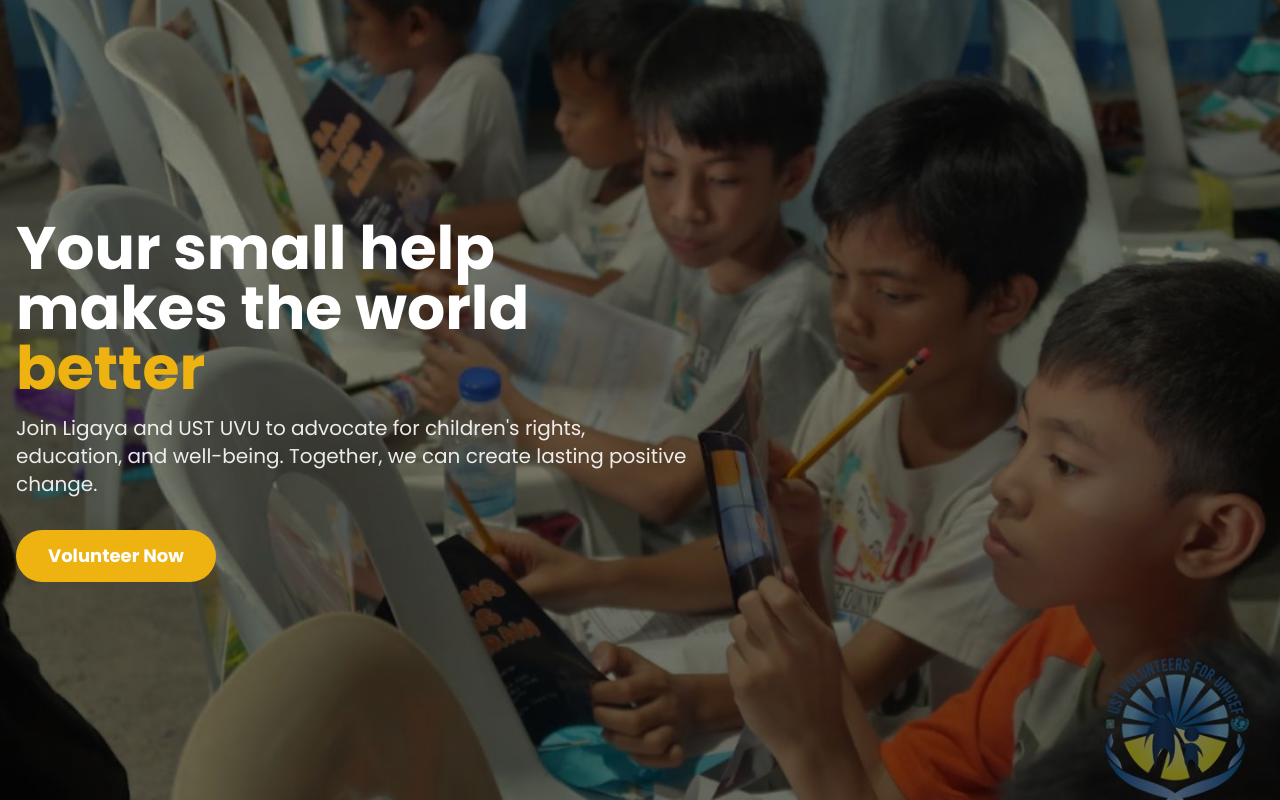
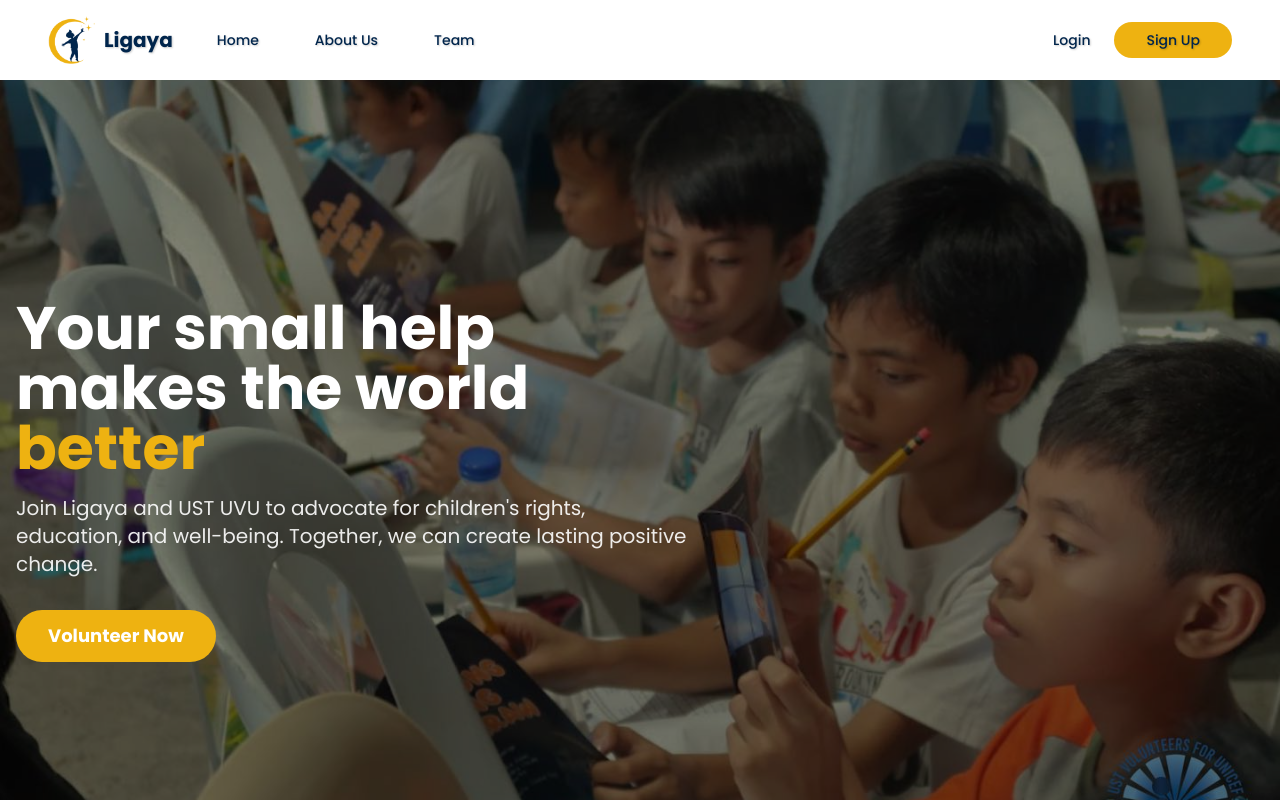
Before and after one commit to j24angeles/Ligaya, a React (Create React App) app in the folder ligaya_ustuvu/: page /home in a window 1280 px wide. Shown: the top 800 px of the page. Built offline with nearby package versions, Linux system fonts and the light colour scheme.

Commit message:
added navbars

```diff
--- a/ligaya_ustuvu/src/pages/Devs.js
+++ b/ligaya_ustuvu/src/pages/Devs.js
@@ -1,5 +1,6 @@
 import React, { useState, useEffect } from 'react';
 import Footer from '../common/Footer';
+import Navbar from '../common/Navbar';
 
 const Devs = () => {
   const [isLoaded, setIsLoaded] = useState(false);
@@ -105,6 +106,7 @@ const Devs = () => {
 
   return (
     <div className="min-h-screen flex flex-col bg-gradient-to-b from-accent/5 to-secondary/10 text-primary">
+      <Navbar />
       {/* Combined Section with header and content */}
       <section className="flex-grow py-12 flex items-center justify-center relative">
         <div className="absolute inset-0 opacity-5" style={gridPatternStyle}></div>
--- a/ligaya_ustuvu/src/pages/Home.js
+++ b/ligaya_ustuvu/src/pages/Home.js
@@ -1,10 +1,12 @@
 import React from 'react';
 import { Link } from 'react-router-dom';
 import Footer from '../common/Footer';
+import Navbar from '../common/Navbar';
 
 const Home = () => {
   return (
     <div className="font-poppins">
+      <Navbar />
       {/* Hero Section with Background Image */}
       <section className="relative h-screen">
         {/* Background Image with Overlay */}
```
